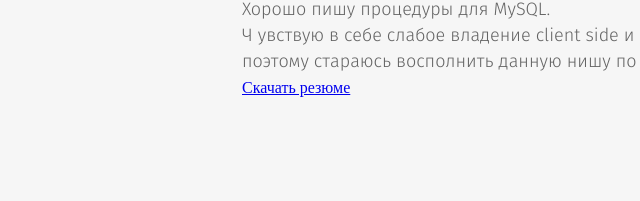
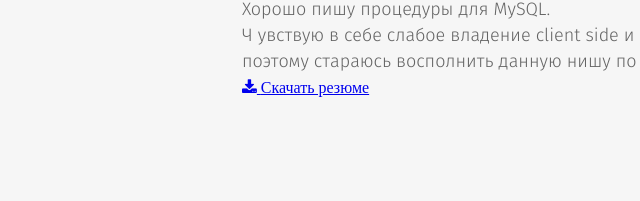
Before and after one commit to wake163/01, a plain HTML site: page html/index2.html in a window 1280 px wide. Shown: the part 363-564 px from the top of the page, 483-1123 px from the left. Drawn offline with Linux system fonts and the light colour scheme.

Commit message:
4 commit

```diff
--- a/css/style2.css
+++ b/css/style2.css
@@ -231,13 +231,12 @@ body {
 	text-decoration: none;
 	cursor: pointer;
 
+}
+
+.nav__link:active {
 
 
 }
-
-
-
-
 
 .about {
 
--- a/html/index2.html
+++ b/html/index2.html
@@ -104,7 +104,9 @@
 								</div>
 								<div class="about__btns">
 									<a href="#" class="btn">
-										<span class="btn__icon"></span>
+										<span class="btn__icon">
+											<i class="fa fa-download" aria-hidden="true"></i>
+										</span>
 										<span class="btn__text">
 											Скачать резюме
 										</span>
```
